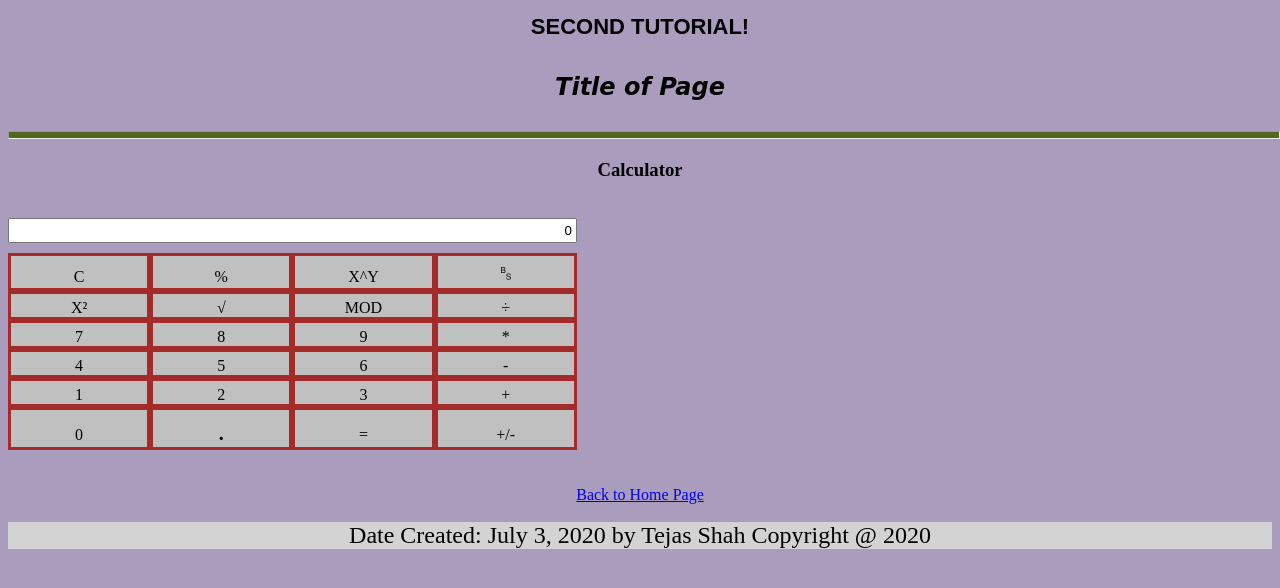
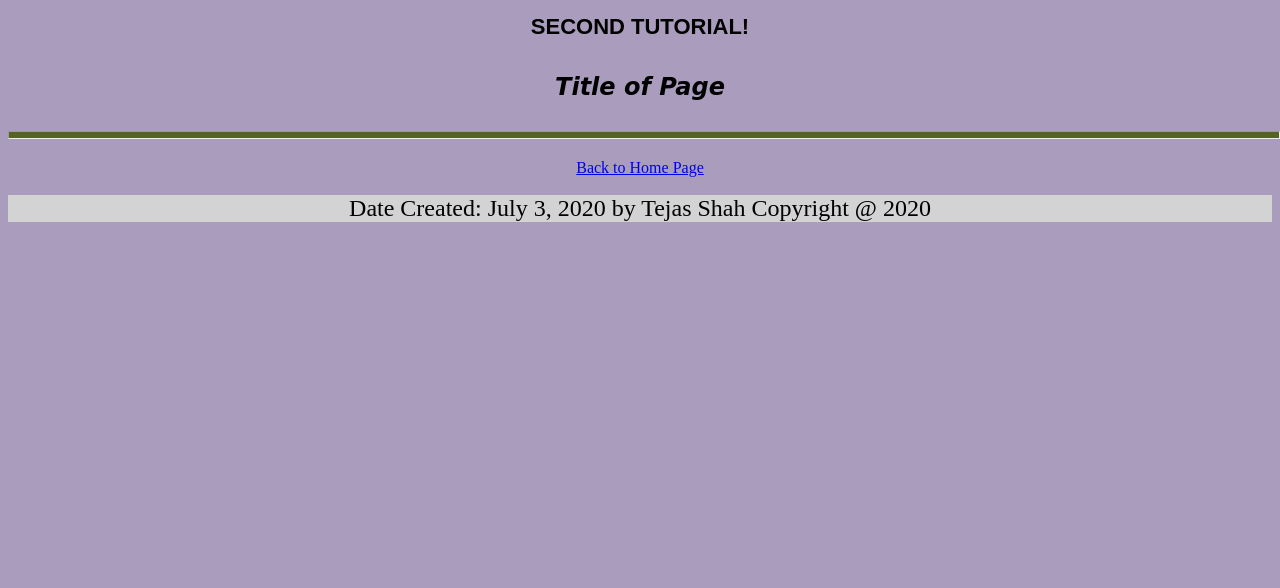
Before and after one commit to TejasShahWeberState/Workout, a plain HTML site: page Tutorial2.html in a window 1280 px wide. Drawn offline with Linux system fonts and the light colour scheme.

Commit message:
Starting Over

```diff
--- a/Tutorial2.html
+++ b/Tutorial2.html
@@ -11,63 +11,7 @@
   <h1 id="title">Second Tutorial!</h1>
   <h2 id="description">Title of Page</h2>
   <hr id="horizontalLine">
-  <h3 id="calculator">Calculator</h3>
-  <br>
 
-
-
-
-    <!-- 0-9, +,  -,  *,  DIV, MODULO, SQUARED, SQUARE ROOT, CLEAR, BACKSPACE, =, PERCENT, POWERS,  POS/NEG,  DECIMAL  -->
-    <!-- 10,  11, 12, 13, 14,  15,      16,         17,       18,     19,     20,   21,     22,      23,       24   -->
-
-    <div id="calculatorValue" class="container text-center">
-      <div class="row">
-        <input class="input" id="display" value="0" readonly>
-      </div>
-      <div class="row" id="row1">
-        <div class="calc-btn column" id="calc-clear">C</div> <!--CLEAR-->
-        <div class="calc-btn column" id="calc-percent">%</div><!--PERCENTAGE-->
-        <div class="calc-btn column" id="nthPower">X^Y</div>
-        <div class="calc-btn column" id="calc-backspace">&#x2408;</div><!--BACKSPACE -->
-      </div>
-
-    <div class="row" id="row2">
-      <div class="calc-btn column" id="calc-square">X&#178;</div><!--SQUARED -->
-      <div class="calc-btn column" id="calc-sqrt">&radic;</div><!--SQUARE ROOT -->
-      <div class="calc-btn column" id="calc-modulo">MOD</div><!--MODULO -->
-      <div class="calc-btn column" id="calc-divide">&#xF7; </div><!--DIVISION -->
-    </div>
-
-    <div class="row" id="row3">
-      <div class="calc-btn column" id="calc-seven">7</div>
-      <div class="calc-btn column" id="calc-eight">8</div>
-      <div class="calc-btn column" id="calc-nine">9</div>
-      <div class="calc-btn column" id="calc-multiply">*</div><!--MULTIPLICATION -->
-    </div>
-
-    <div class="row" id="row4">
-      <div class="calc-btn column" id="calc-four">4</div>
-      <div class="calc-btn column" id="calc-five">5</div>
-      <div class="calc-btn column" id="calc-six">6</div>
-      <div class="calc-btn column" id="calc-minus">-</div> <!--SUBTRACTION -->
-    </div>
-
-    <div class="row" id="row5">
-      <div class="calc-btn column" id="calc-one">1</div>
-      <div class="calc-btn column" id="calc-two">2</div>
-      <div class="calc-btn column" id="calc-three">3</div>
-      <div class="calc-btn column" id="calc-add">+</div> <!--ADDITION -->
-    </div>
-
-    <div class="row" id="row6">
-      <div class="calc-btn column" id="calc-zero">0</div>
-      <div class="calc-btn column" id="calc-decimal">.</div><!--DECIMAL-->
-      <div class="calc-btn column" id="calc-equal">=</div><!--EQUAL -->
-      <div class="calc-btn column" id="posne">+/-</div><!--POSITIVE/NEGATIVE -->
-    </div>
-    </div>
-
-    <br><br>
   <a href="index.html" id="home">Back to  Home Page</a>
 
   <br><br>
--- a/css/tutorial2.css
+++ b/css/tutorial2.css
@@ -33,53 +33,6 @@ body
 }
 
 
-#calculatorValue
-{
-  justify-content: center;
-}
-
-.input
-{
-  width: 100%;
-  text-align: right;
-  padding: 3px;
-  margin-bottom: 10px;
-}
-
-.calc-btn
-{
-  background-color: silver;
-  width: 15px;
-  height: 25px;
-  border: 3px solid brown;
-  text-align: center;
-  cursor: pointer;
-  padding-top: 5px;
-
-}
-
-.row
-{
-  display: table;
-  table-layout: fixed;
-  width: 45%;
-}
-
-.column
-{
-  display: table-cell;
-}
-
-#calc-backspace
-{
-  font-size: 24px;
-}
-
-#calc-decimal
-{
-  font-size: 28px;
-}
-
 
 #footerLocation
 {
```
